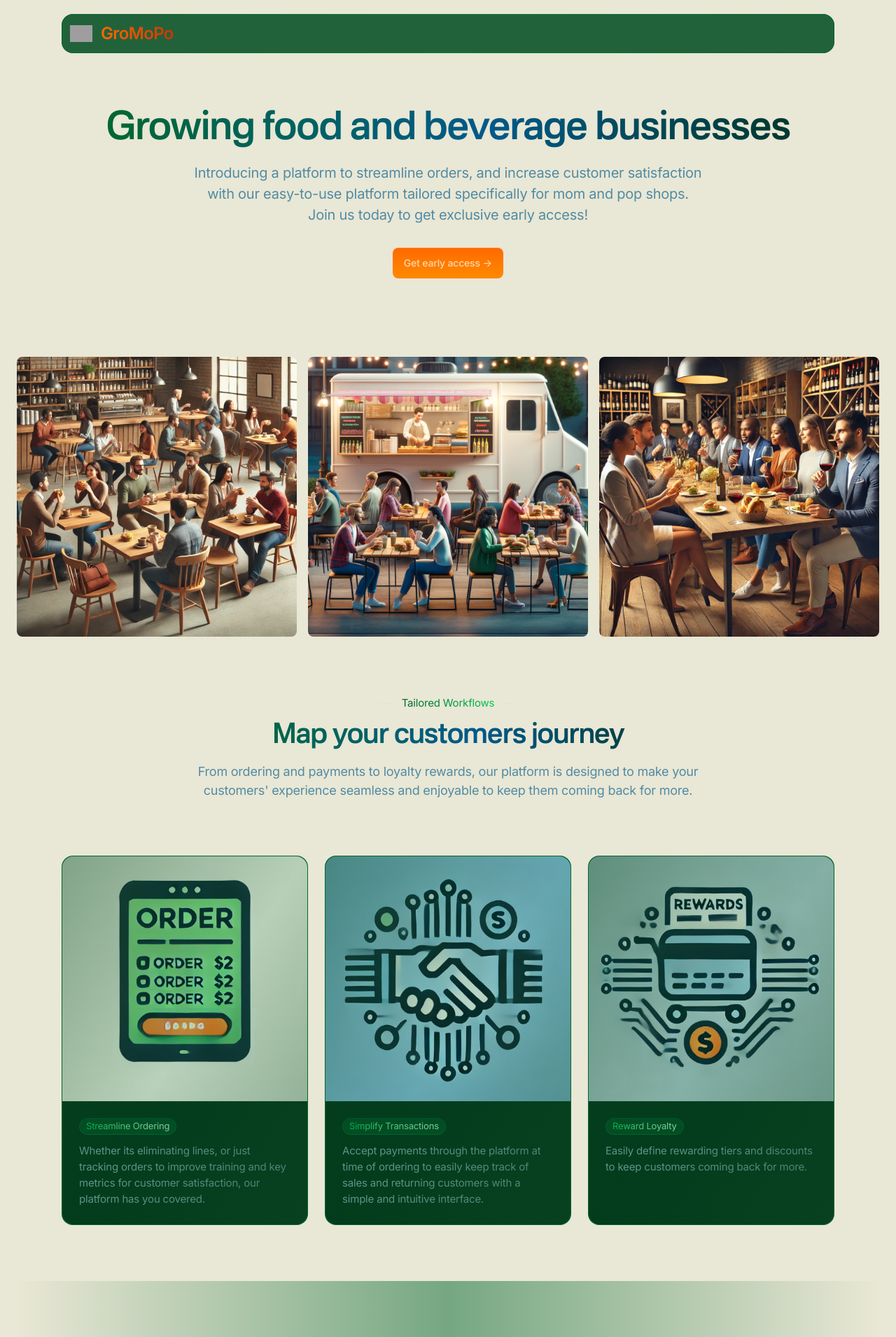
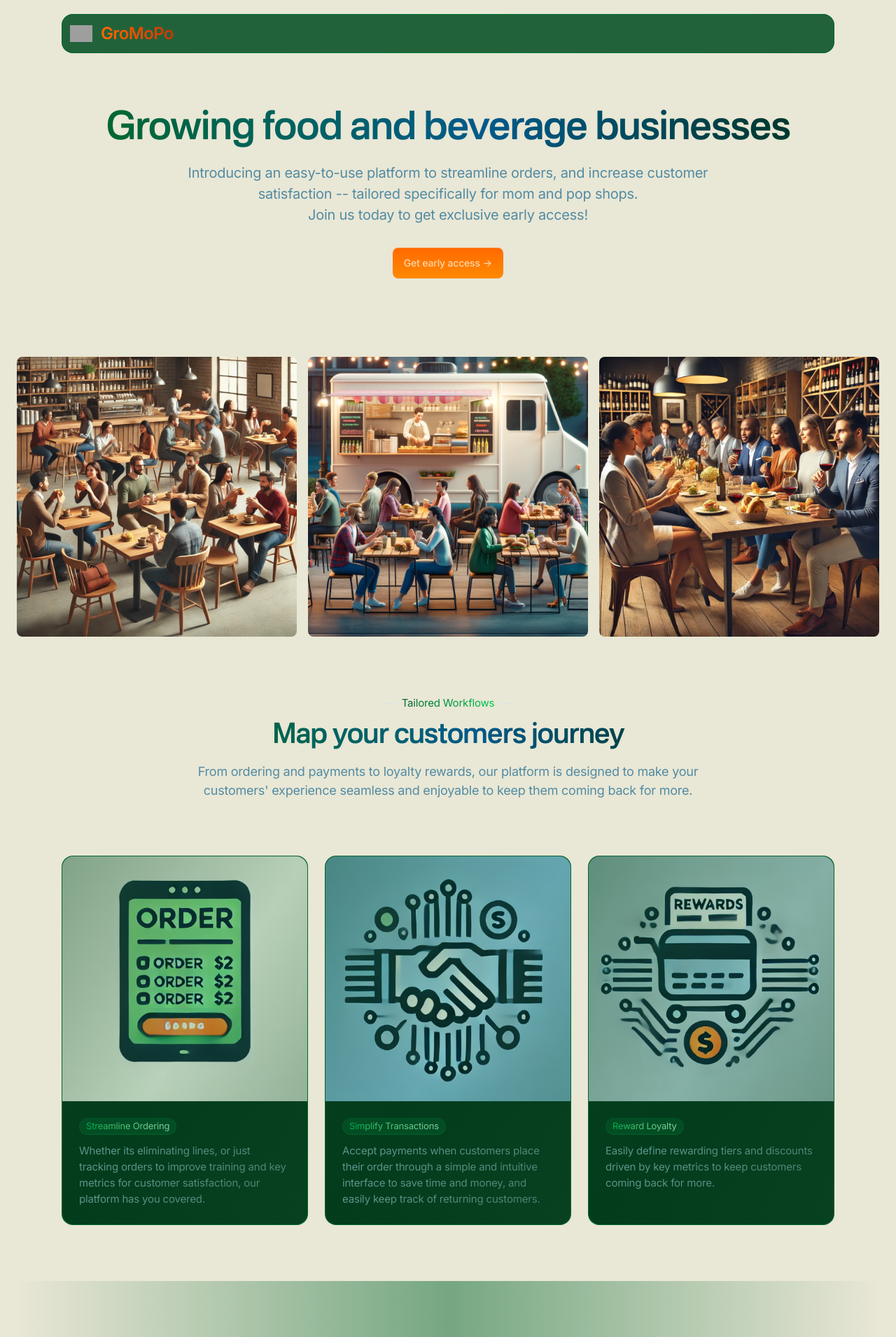
Before and after one commit to gromopo-tech/gromopo, a Next.js app: page / in a window 1280 px wide. Shown: the top 1911 px of the page at 70% size. Built offline with nearby package versions, Linux system fonts and the light colour scheme; grey boxes are pictures that could not be loaded.

Commit message:
Update content of landing page

```diff
--- a/components/hero-home.tsx
+++ b/components/hero-home.tsx
@@ -115,8 +115,8 @@ export default function HeroHome() {
                 data-aos="fade-up"
                 data-aos-delay={200}
               >
-                Introducing a platform to streamline orders, and increase customer satisfaction
-                with our easy-to-use platform tailored specifically for mom and pop shops.
+                Introducing an easy-to-use platform to streamline orders, and increase customer satisfaction
+                -- tailored specifically for mom and pop shops.
                 <br></br>
                 Join us today to get exclusive early access!
               </p>
--- a/components/workflows.tsx
+++ b/components/workflows.tsx
@@ -112,8 +112,8 @@ export default function Workflows() {
                     </span>
                   </div>
                   <p className="text-sky-200/65">
-                    Accept payments through the platform at time of ordering to easily keep track of sales and returning customers with a
-                    simple and intuitive interface.
+                    Accept payments when customers place their order through a simple and
+                    intuitive interface to save time and money, and easily keep track of returning customers.
                   </p>
                 </div>
               </div>
@@ -159,7 +159,7 @@ export default function Workflows() {
                     </span>
                   </div>
                   <p className="text-sky-200/65">
-                    Easily define rewarding tiers and discounts to keep customers coming back for more.
+                    Easily define rewarding tiers and discounts driven by key metrics to keep customers coming back for more.
                   </p>
                 </div>
               </div>
```
